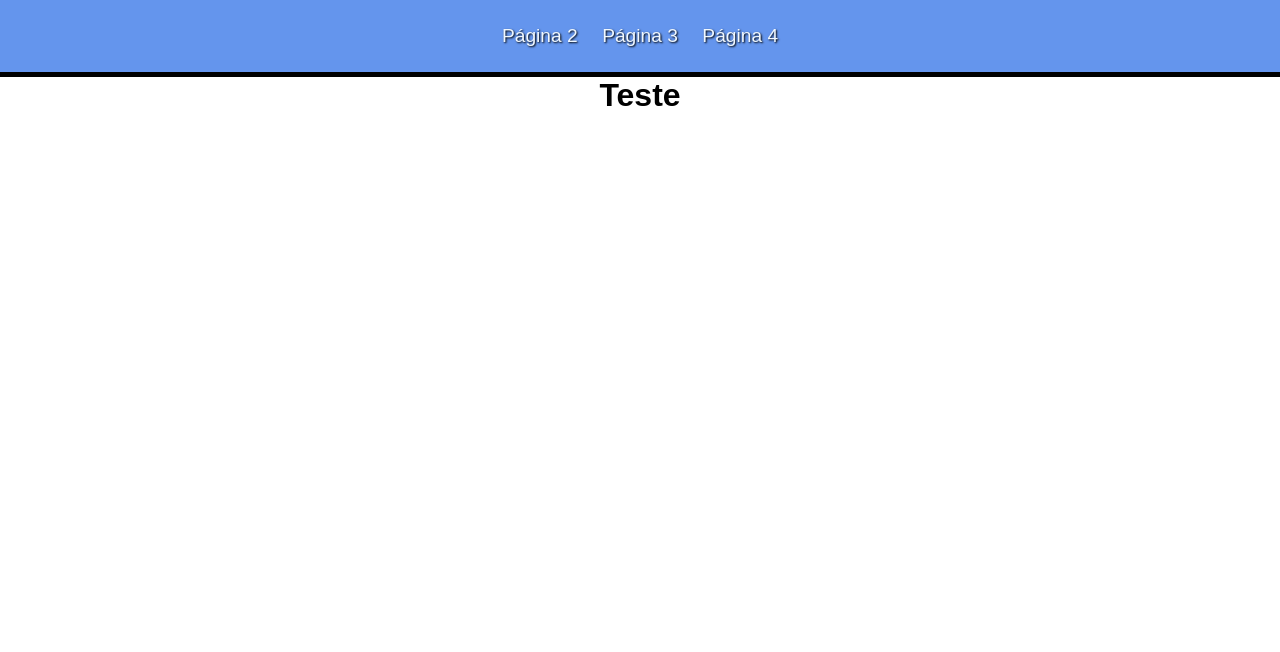
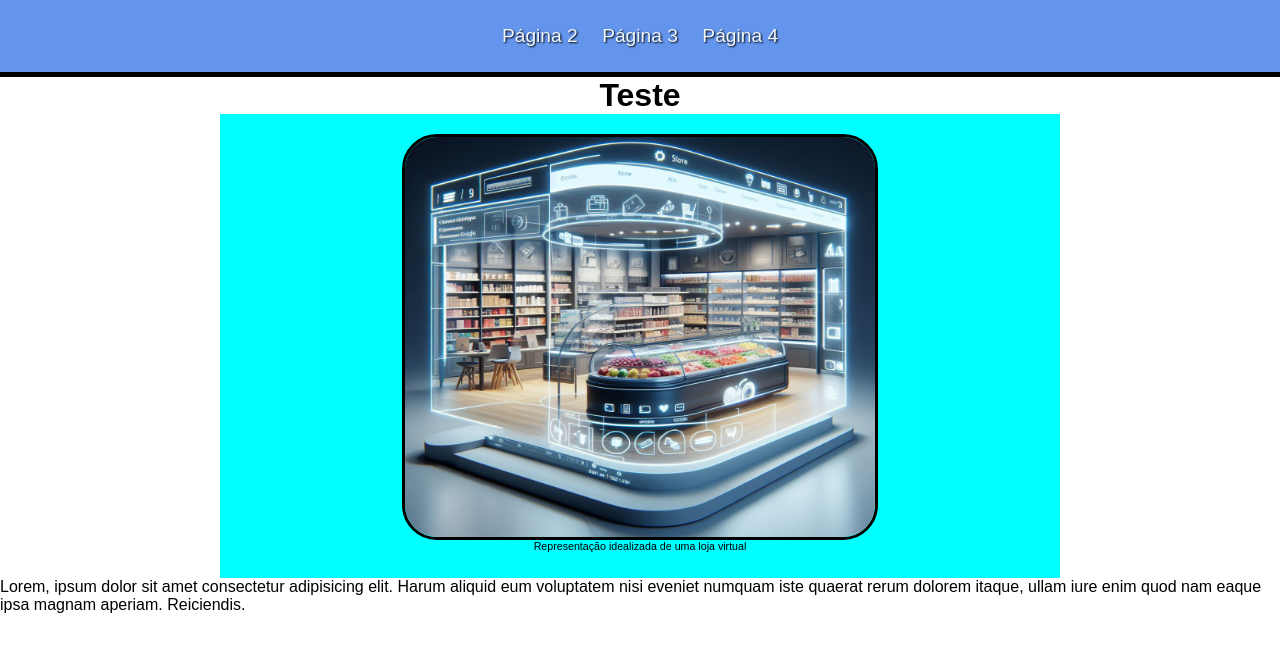
Before and after one commit to Vladimir-Aires/Projeto-de-Interface-Faculdade, a plain HTML site: page atividade02/index.html in a window 1280 px wide. Drawn offline with Linux system fonts and the light colour scheme.

Commit message:
Brincada de leve

```diff
--- a/atividade02/estilos/estiloIndex.css
+++ b/atividade02/estilos/estiloIndex.css
@@ -25,3 +25,23 @@ nav a:hover{
 h1{
     text-align: center;
 }
+
+figure img{
+    display: block;
+    margin: auto;
+    width: 470px;
+    height: 400px;
+    border-radius: 35px;
+    border: 3px solid black;
+
+}
+figure figcaption{
+    text-align: center;
+    font-size: 0.8em;
+}
+figure{
+    background-color:aqua;
+    width: 800px;
+    margin: auto;
+    padding: 20px;
+}
--- a/atividade02/index.html
+++ b/atividade02/index.html
@@ -15,5 +15,13 @@
     </nav>
 
     <h1>Teste</h1>
+    <figure>
+        <img src="imagens/imagem03.jfif" alt="idealização de uma loja virtual">
+        <figcaption><sup>Representação idealizada de uma loja virtual</sup></figcaption>
+
+    </figure>
+    <p>
+        Lorem, ipsum dolor sit amet consectetur adipisicing elit. Harum aliquid eum voluptatem nisi eveniet numquam iste quaerat rerum dolorem itaque, ullam iure enim quod nam eaque ipsa magnam aperiam. Reiciendis.
+    </p>
 </body>
 </html>
```
